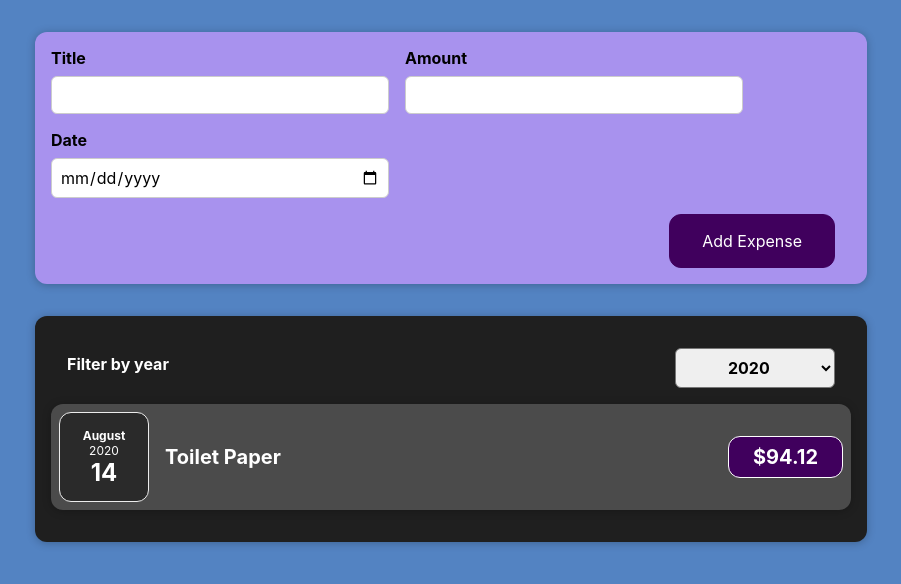
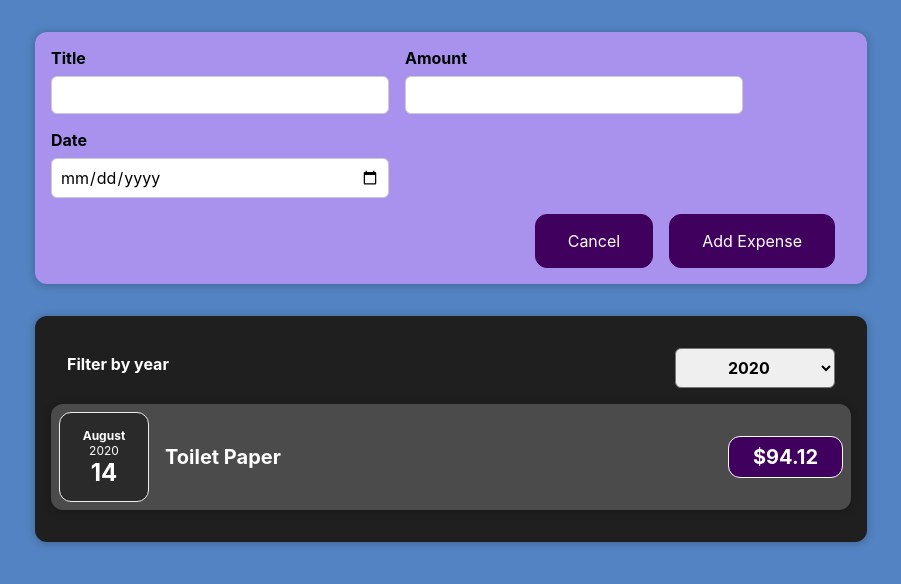
Before and after one commit to GreeshmaTT/ExpenseTracker, a React (Create React App) app: page / in a window 1280 px wide. Both pictures are taken after a click on the button "Add New Expense". Shown: the top 584 px of the page, without its empty margins (189-1090 px from the left). Built offline with nearby package versions, Linux system fonts and the light colour scheme.

Commit message:
Greeshma | add, cancel button and functionality

```diff
--- a/src/components/NewExpense/ExpenseForm.js
+++ b/src/components/NewExpense/ExpenseForm.js
@@ -86,6 +86,9 @@ const ExpenseForm = (props) => {
         </div>
       </div>
       <div className="new-expense__actions">
+        <button type="button" onClick={props.onCancelPointer}>
+          Cancel
+        </button>
         <button type="submit">Add Expense</button>
       </div>
     </form>
--- a/src/components/NewExpense/NewExpense.js
+++ b/src/components/NewExpense/NewExpense.js
@@ -10,10 +10,14 @@ const NewExpense = (props) => {
       id: Math.random().toString(),
     };
     props.onAddExpense(expenseData);
+    setIsEditing(false);
   };
 
   const startEditingHandler = () => {
     setIsEditing(true);
+  };
+  const stopEditingHandler = () => {
+    setIsEditing(false);
   };
 
   return (
@@ -21,7 +25,12 @@ const NewExpense = (props) => {
       {!isEditing && (
         <button onClick={startEditingHandler}>Add New Expense</button>
       )}
-      {isEditing && <ExpenseForm onSaveExpenseData={saveExpenseDataHandler} />}
+      {isEditing && (
+        <ExpenseForm
+          onSaveExpenseData={saveExpenseDataHandler}
+          onCancelPointer={stopEditingHandler}
+        />
+      )}
     </div>
   );
 };
```
